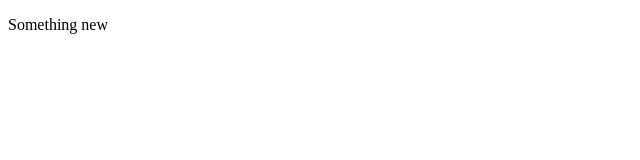
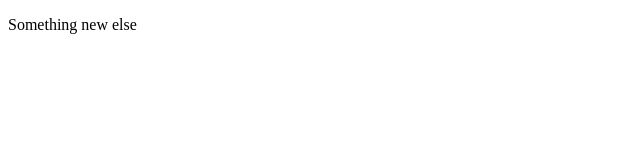
Before and after one commit to ghostbell/lab1, a plain HTML site: page index.html in a window 1280 px wide. Shown: the full height of the page, 0-640 px from the left. Drawn offline with Linux system fonts and the light colour scheme.

Commit message:
third commit

```diff
--- a/index.html
+++ b/index.html
@@ -7,6 +7,7 @@
 <body>
     <p>
         Something new
+	else
     </p>
 </body>
 </html>
```
